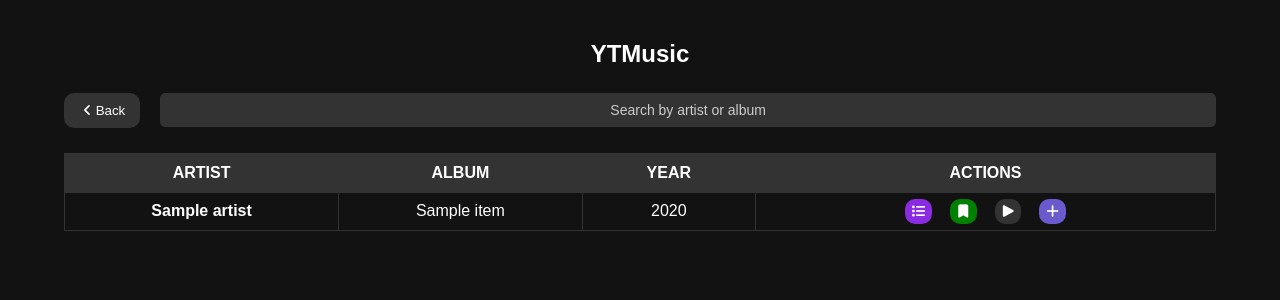
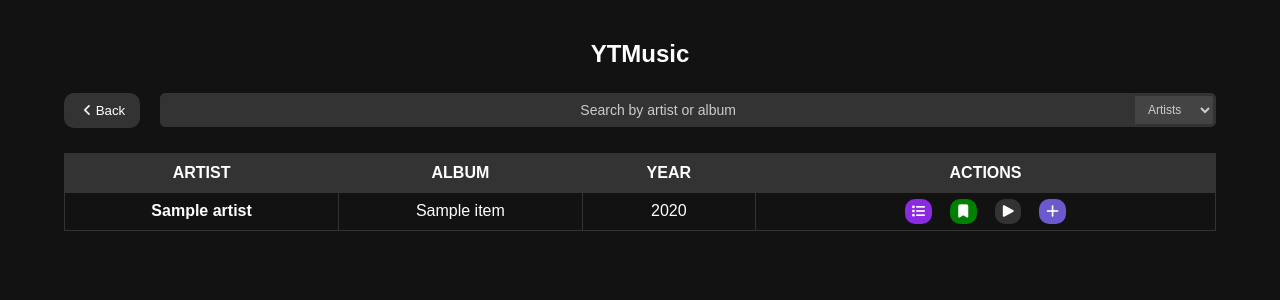
Before and after one commit to csq/mpv-remote, a Python web app: template mpv_remote/templates/ytmusic.html in a window 1280 px wide. Shown: the top 300 px of the page. Run offline with Jinja, Linux system fonts and the light colour scheme; the template is opened without the code that fills it: most values are stand-ins (such as "Sample title", 1, 10 or a date in 2020); some libraries are stand-ins or nearby versions.

Commit message:
feat: add artist and album search filters to ytsearch page

```diff
--- a/mpv_remote/static/css/pages/ytmusic.css
+++ b/mpv_remote/static/css/pages/ytmusic.css
@@ -27,10 +27,18 @@
     justify-content: center;
 }
 
+#searchWrapper {
+    position: relative;
+    display: flex;
+    align-items: center;
+    flex: 1;
+}
+
 #searchInput {
-    width: 100%;
+    flex: 1 1 auto;
+    min-width: 0;
     max-width: inherit;
-    padding: 8px 12px;
+    padding: 8px 72px 8px 12px;
     border: 1px solid #333;
     border-radius: 5px;
     background-color: #333;
@@ -38,6 +46,35 @@
     text-align: center;
     font-size: 14px;
     outline: none;
+}
+
+#searchFilter {
+    position: absolute;
+    right: 2px;
+    top: 2px;
+    height: calc(100% - 4px);
+    flex: 0 0 auto;
+    min-width: 64px;
+    padding: 0 8px;
+    border: 1px solid #333;
+    border-left-color: #444;
+    border-radius: 0 3px 3px 0;
+    background-color: #444;
+    color: #cccccc;
+    font-size: 12px;
+    outline: none;
+    cursor: pointer;
+    transition: background-color 0.2s ease, color 0.2s ease;
+}
+
+#searchFilter:hover {
+    background-color: #505050;
+    color: #ffffff;
+}
+
+#searchFilter:focus {
+    background-color: #505050;
+    color: #ffffff;
 }
 
 #searchInput::placeholder {
--- a/mpv_remote/templates/ytmusic.html
+++ b/mpv_remote/templates/ytmusic.html
@@ -12,7 +12,13 @@
 <div class="controls-container">
     <button onclick="go_to_back()"><i class="icon fas fa-angle-left"></i>Back</button>
     <form id="searchForm" action="/search" method="POST">
-        <input type="text" id="searchInput" name="search" value="{{ query }}" placeholder="Search by artist or album" required>
+        <div id="searchWrapper">
+            <input type="text" id="searchInput" name="search" value="{{ query }}" placeholder="Search by artist or album" required>
+            <select id="searchFilter" name="filter">
+                <option value="artists" {% if filter == 'artists' %}selected{% endif %}>Artists</option>
+                <option value="albums" {% if filter == 'albums' %}selected{% endif %}>Albums</option>
+            </select>
+        </div>
     </form>
 </div>
 <div id="search-results"></div>
```
Also changed, not shown: mpv_remote/__init__.py (+37 -7 lines).
